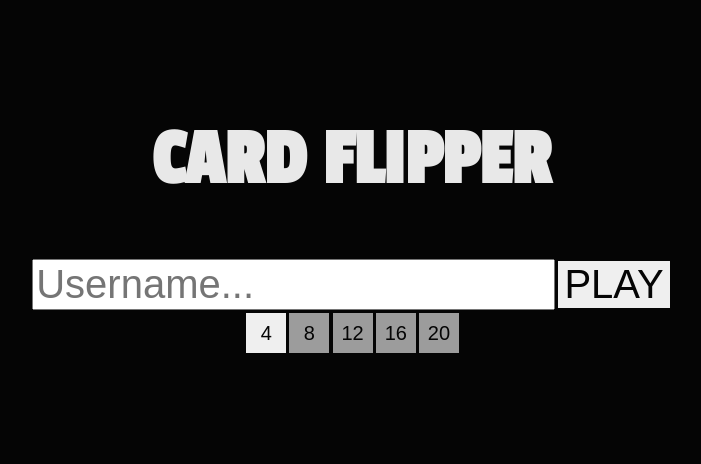
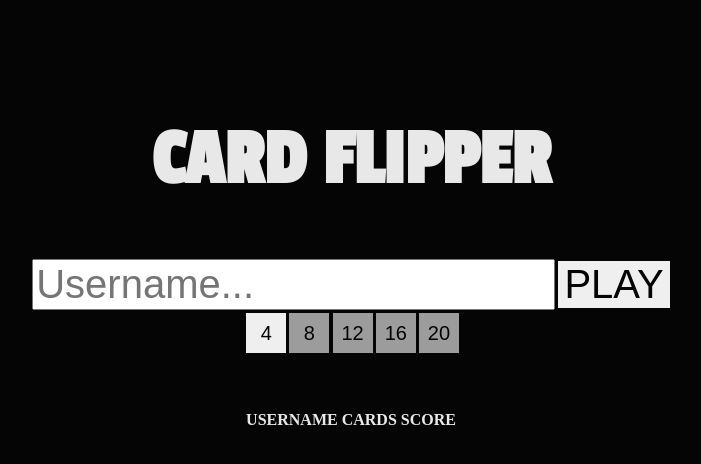
Before and after one commit to ThatLukeDev/parallax, a React (Vite) app in the folder Employer Project/: page / in a window 1280 px wide. Shown: the top 464 px of the page, without its empty margins (289-990 px from the left). Built offline with nearby package versions, Linux system fonts and the light colour scheme.

Commit message:
scoreboard backbones

```diff
--- a/Employer Project/src/components/MainMenu.tsx
+++ b/Employer Project/src/components/MainMenu.tsx
@@ -2,6 +2,9 @@ import { useEffect } from 'react'
 import { getCookie, setCookie, getPlayerCookie, setPlayerCookie, updateCurrentPlayerCookie } from '../App';
 
 const MainMenu = () => {
+  let enterToScoreboard = (username : string, amountOfCards : number, highscore : number) => {
+    let scoreboardEntry = `<tr><td>${username}</td><td>${amountOfCards.toString()}</td><td>${highscore.toString()}</td></tr>`
+  }
   let play = () => {
     setCookie("currentPlayer", document.getElementById("playernameBox")!.value);
     setCookie("highscore", "0");
@@ -25,8 +28,8 @@ const MainMenu = () => {
     chooseAmount(4);
   }, [])
 
-  //      <button className='removeBorder secondaryColour smallText squareBtn' onClick={() => chooseAmount(4)}>4</button>
   return (
+    <div>
       <div className='mainOuter'>
         <h1 className='titleFont largeText primaryColour'>CARD FLIPPER</h1>
         <div>
@@ -37,6 +40,16 @@ const MainMenu = () => {
           <button className='removeBorder secondaryColour smallText squareBtn' onClick={() => chooseAmount(1)}>4</button>
         </div>
       </div>
+      <div className='primaryColour' id='scoreboard'>
+        <table>
+          <tr>
+            <th>USERNAME</th>
+            <th>CARDS</th>
+            <th>SCORE</th>
+          </tr>
+        </table>
+      </div>
+    </div>
   )
 }
 
```
Lines whose indentation alone changed are shown as unchanged.
